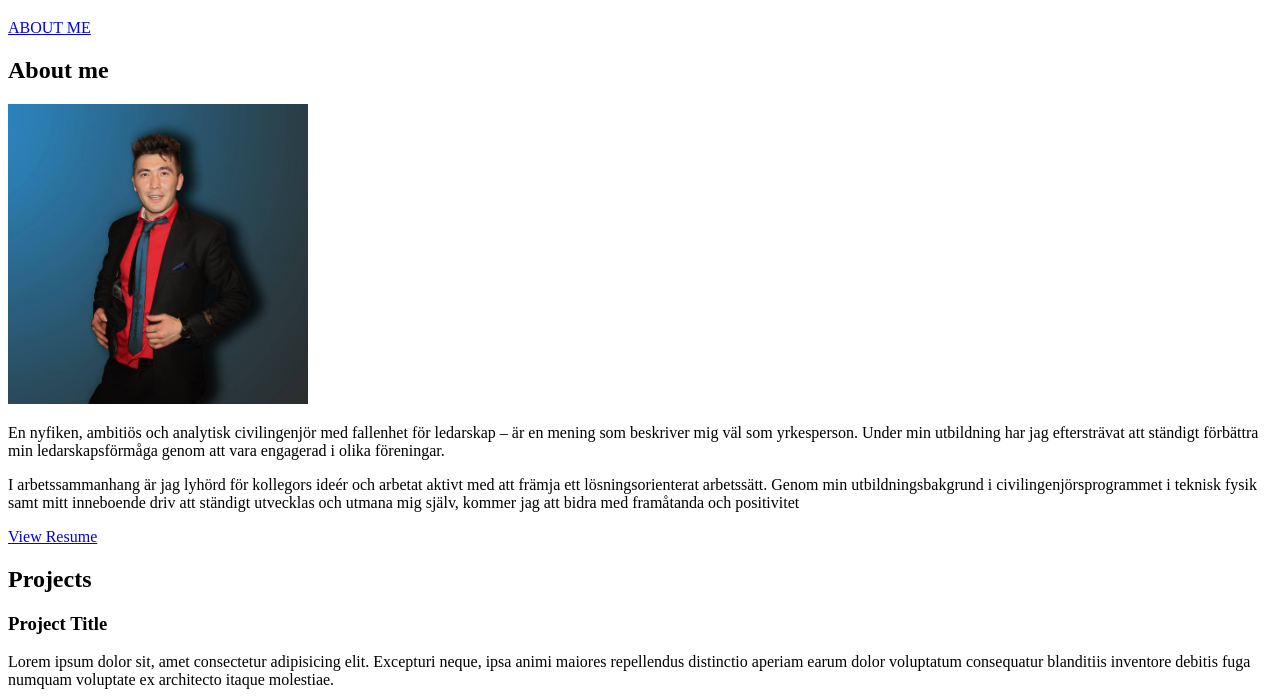
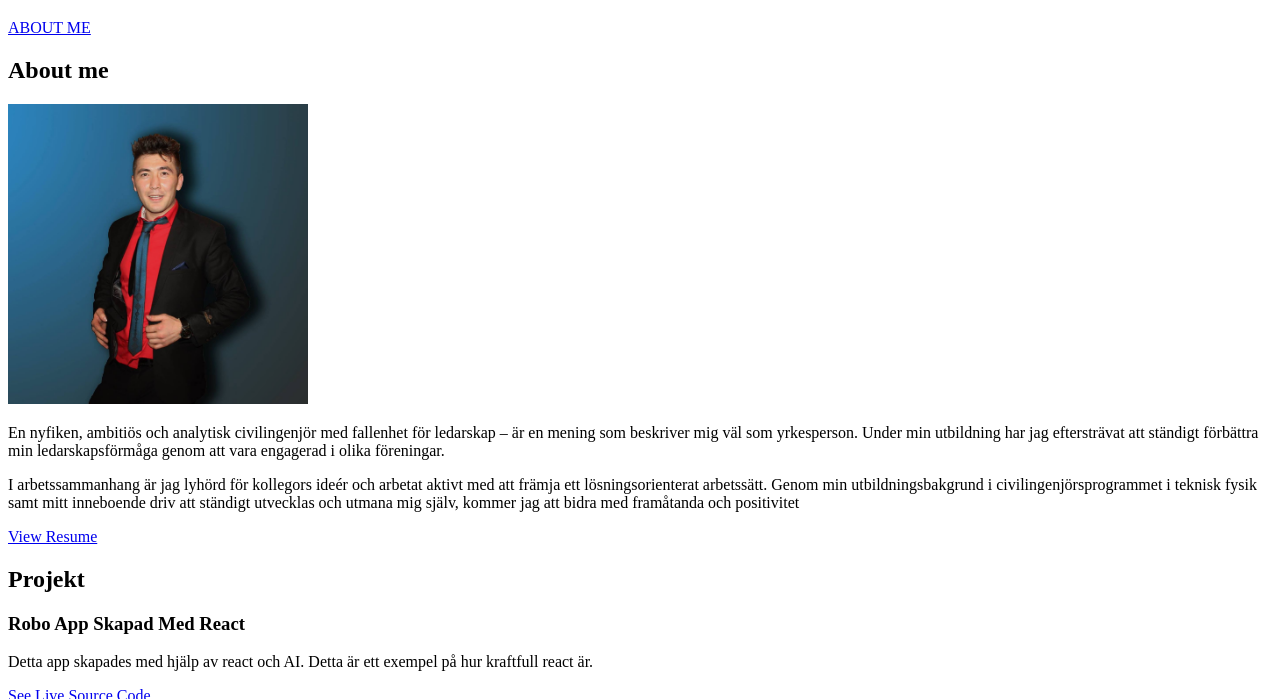
Before and after one commit to Mual5746/portfolio, a website: page src/template.html in a window 1280 px wide. Shown: the part 98-797 px from the top of the page. Drawn offline with nearby package versions, Linux system fonts and the light colour scheme.

Commit message:
added roboapp project

```diff
--- a/src/template.html
+++ b/src/template.html
@@ -100,36 +100,33 @@
     <div class="container">
       <div class="project-wrapper">
         <h2 class="section-title dark-blue-text">
-          Projects
+          Projekt
         </h2>
 
         <!-- Each .row is a project -->
         <div class="row">
           <div class="col-lg-4 col-sm-12">
             <div class="project-wrapper__text">
-              <h3 class="project-wrapper__text-title">Project Title</h3>
+              <h3 class="project-wrapper__text-title">Robo App Skapad Med React</h3>
               <div>
                 <p class="mb-4">
-                  Lorem ipsum dolor sit, amet consectetur adipisicing elit.
-                  Excepturi neque, ipsa animi maiores repellendus distinctio
-                  aperiam earum dolor voluptatum consequatur blanditiis
-                  inventore debitis fuga numquam voluptate ex architecto
-                  itaque molestiae.
+                  Detta app skapades med hjälp av react och AI. Detta är ett exempel på hur
+                  kraftfull react är.
                 </p>
               </div>
-              <a target="_blank" class="cta-btn cta-btn--hero" href="#!">
+              <a target="_blank" class="cta-btn cta-btn--hero" href="https://mual5746.github.io/robboReactApp/">
                 See Live
               </a>
-              <a target="_blank" class="cta-btn text-color-main" href="#!">
+              <a target="_blank" class="cta-btn text-color-main" href="https://github.com/Mual5746/robboReactApp">
                 Source Code
               </a>
             </div>
           </div>
           <div class="col-lg-8 col-sm-12">
             <div class="project-wrapper__image">
-              <a href="#!" target="_blank">
+              <a href="https://mual5746.github.io/robboReactApp/" target="_blank">
                 <div data-tilt class="thumbnail rounded">
-                  <img class="img-fluid" src="./assets/project.jpg" />
+                  <img class="img-fluid" src="./assets/roboapp.gif" />
                 </div>
               </a>
             </div>
@@ -141,7 +138,7 @@
         <div class="row">
           <div class="col-lg-4 col-sm-12">
             <div class="project-wrapper__text">
-              <h3 class="project-wrapper__text-title">Project Title</h3>
+              <h3 class="project-wrapper__text-title">Robo App Created By React</h3>
               <div>
                 <p class="mb-4">
                   Lorem ipsum dolor sit, amet consectetur adipisicing elit.
```
Also changed, not shown: src/assets/roboapp.gif (added).
